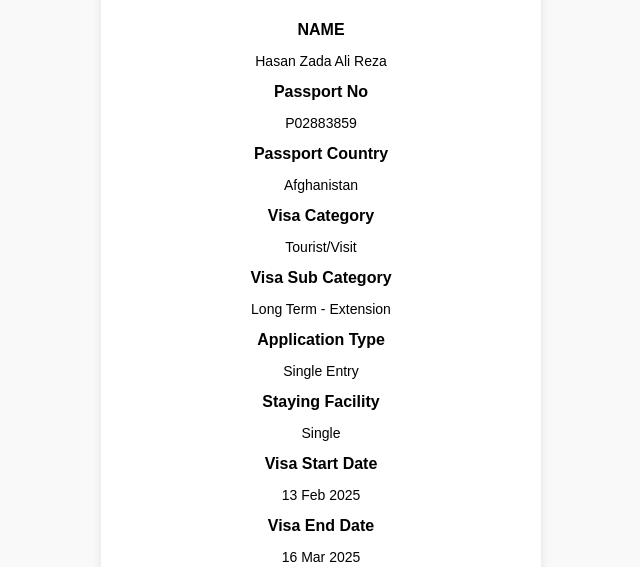
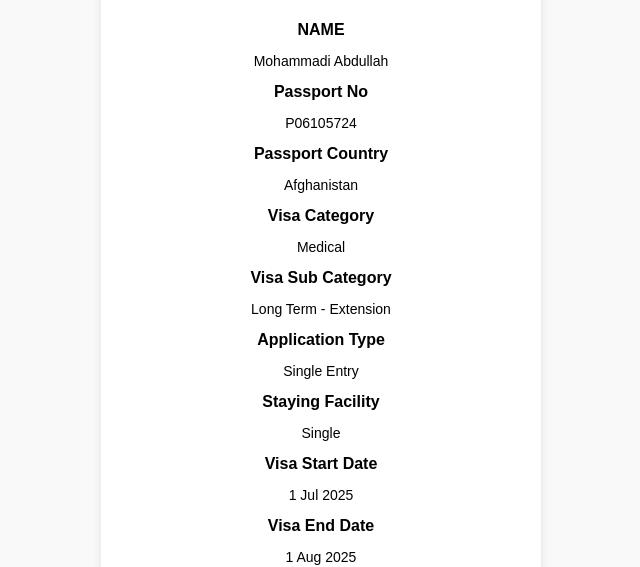
Before and after one commit to rezahosiani/AM-Visa, a plain HTML site: page index.html in a window 1280 px wide. Shown: the part 237-804 px from the top of the page, 319-959 px from the left. Drawn offline with Linux system fonts and the light colour scheme.

Commit message:
Add files via upload

```diff
--- a/index.html
+++ b/index.html
@@ -54,13 +54,13 @@
         <img src="https://i.postimg.cc/nrzhZ7mf/1111-copy.jpg">
         <div class="info">
             <strong>NAME</strong>
-            <p>Hasan Zada Ali Reza</p>
+            <p>Mohammadi Abdullah</p>
             <strong>Passport No</strong>
-            <p>P02883859</p>
+            <p>P06105724</p>
             <strong>Passport Country</strong>
             <p>Afghanistan</p>
             <strong>Visa Category</strong>
-            <p>Tourist/Visit</p>
+            <p>Medical</p>
             <strong>Visa Sub Category</strong>
             <p>Long Term - Extension</p>
             <strong>Application Type</strong>
@@ -68,9 +68,9 @@
             <strong>Staying Facility</strong>
             <p>Single</p>
             <strong>Visa Start Date</strong>
-            <p>13 Feb 2025</p>
+            <p>1 Jul 2025</p>
             <strong>Visa End Date</strong>
-            <p>16 Mar 2025</p>
+            <p>1 Aug 2025</p>
             <strong>Visa Duration</strong>
             <p>30 day(s)</p>
         </div>
```
